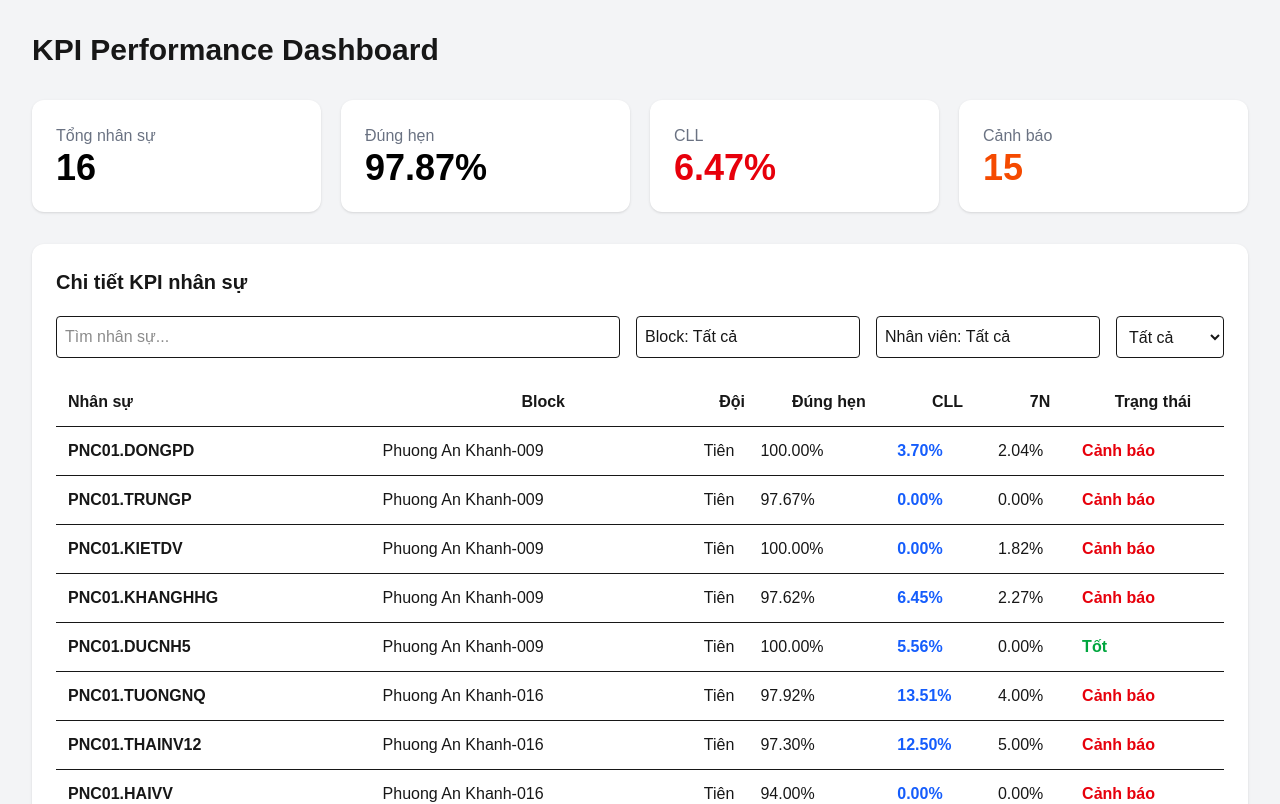
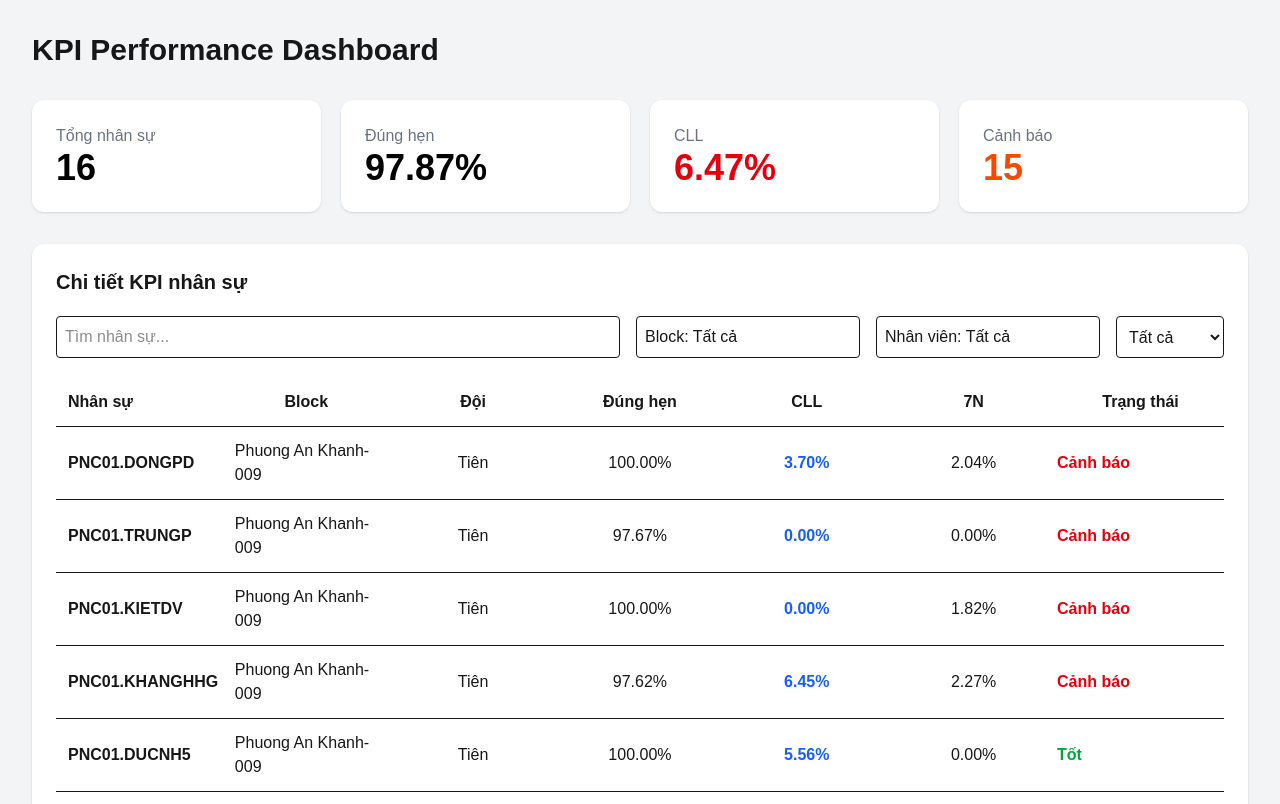
Before and after one commit to teamgpt321-collab/kpi-dashboard, a Next.js app: page / in a window 1280 px wide. Shown: the top 804 px of the page. Built offline with nearby package versions, Linux system fonts and the light colour scheme.

Commit message:
Fix KPI table column alignment

```diff
--- a/app/page.tsx
+++ b/app/page.tsx
@@ -397,7 +397,7 @@ onChange={(e)=>setStatus(e.target.value)}
 
 
 
-<table className="w-full">
+<table className="w-full table-fixed">
 
 
 <thead>
@@ -457,23 +457,23 @@ onClick={()=>setSelectedEmployee(emp)}
 </td>
 
 
-<td>
+<td className="w-[18%] p-3">
 {emp.block}
 </td>
 
 
-<td>
+<td className="w-[8%] text-center">
 {emp.team}
 </td>
 
 
-<td>
+<td className="w-[10%] text-center">
 {emp.correct.toFixed(2)}%
 </td>
 
 
 <td
-className="cursor-pointer text-blue-600 font-bold hover:underline"
+className="w-[10%] text-center cursor-pointer text-blue-600 font-bold hover:underline"
 onClick={(e)=>{
 
 e.stopPropagation();
@@ -486,7 +486,7 @@ setSelectedCLLEmployee(emp);
 </td>
 
 
-<td>
+<td className="w-[10%] text-center">
 {emp.sevenDay.toFixed(2)}%
 </td>
 
```
